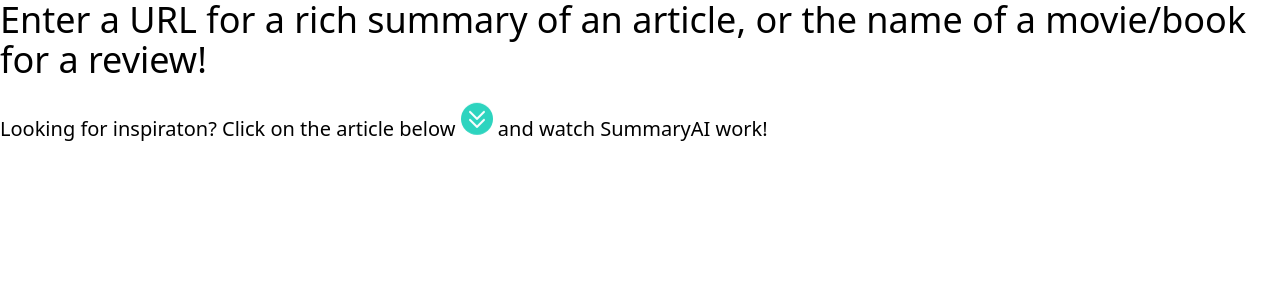
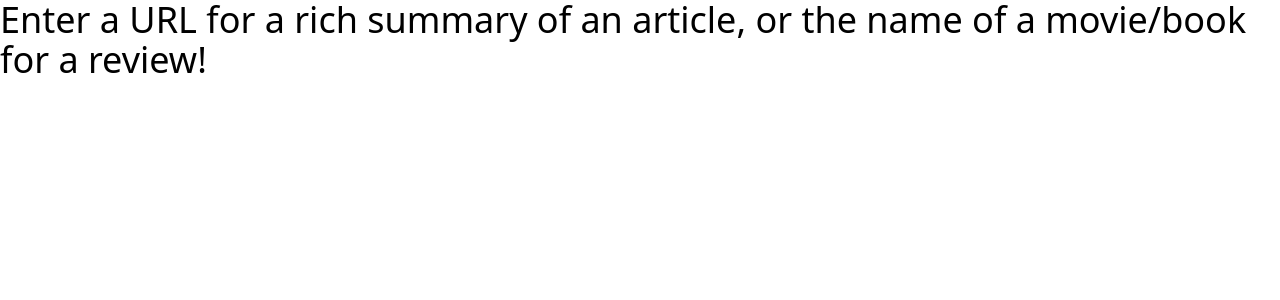
Before and after one commit to aarij-anwer/SummaryG, a Next.js app: page /components/InitialLoad in a window 1280 px wide. Shown: the top 300 px of the page. Built offline with nearby package versions, Linux system fonts and the light colour scheme.

Commit message:
ensure props have loaded

```diff
--- a/pages/components/InitialLoad.js
+++ b/pages/components/InitialLoad.js
@@ -33,15 +33,15 @@ export default function InitialLoad(props) {
     <div className={`flex justify-evenly items-center w-full h-full ${props.searchIdState ? 'hidden' : ''}`}>
       <div>
         <p className="text-4xl text-black">Enter a URL for a rich summary of an article, or the name of a movie/book for a review!</p><p>&nbsp;</p>
-        <p className="text-xl text-black">Looking for inspiraton? Click on the article below&nbsp;
-        <span className="inline-block animate-bounce rounded-full p-1 bg-teal-400 text-white text-sm">
-          <svg className="w-6 h-6 mx-auto" xmlns="http://www.w3.org/2000/svg" fill="none" viewBox="0 0 24 24" stroke="currentColor">
-            <path stroke-linecap="round" stroke-linejoin="round" stroke-width="2" d="M19 13l-7 7-7-7m14-8l-7 7-7-7" />
-          </svg>
-        </span> and watch SummaryAI work!</p>
-        <form onSubmit={handleSubmit} autoComplete="off">
-          <button className="text-blue" type="submit">{props.suggested?.title}</button>
-        </form>
+        {props.suggested?.title && (
+        <><p className="text-xl text-black">Looking for inspiraton? Click on the article below&nbsp;
+            <span className="inline-block animate-bounce rounded-full p-1 bg-teal-400 text-white text-sm">
+              <svg className="w-6 h-6 mx-auto" xmlns="http://www.w3.org/2000/svg" fill="none" viewBox="0 0 24 24" stroke="currentColor">
+                <path stroke-linecap="round" stroke-linejoin="round" stroke-width="2" d="M19 13l-7 7-7-7m14-8l-7 7-7-7" />
+              </svg>
+            </span> and watch SummaryAI work!</p><form onSubmit={handleSubmit} autoComplete="off">
+              <button className="text-blue" type="submit">{props.suggested?.title}</button>
+            </form></>)}
       </div>
     </div>
   );
```
